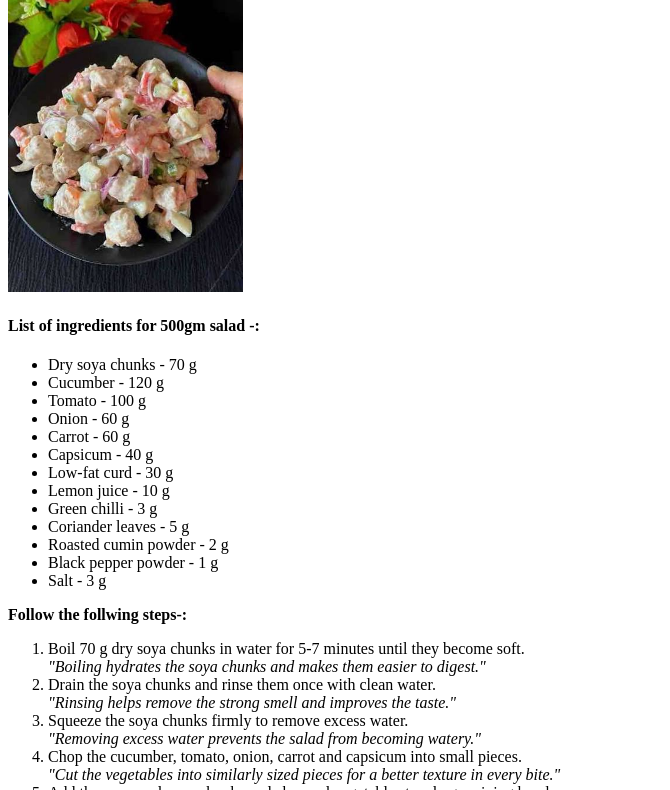
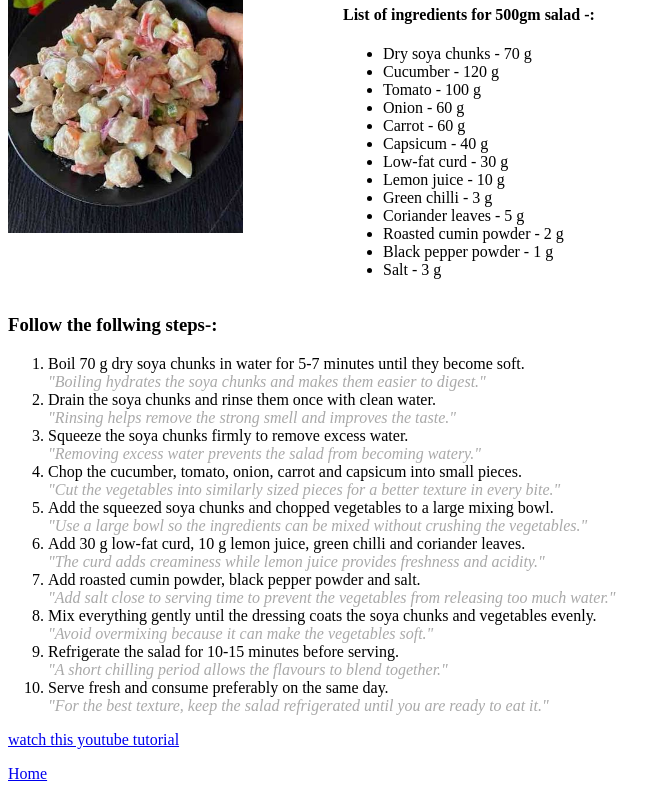
Before and after one commit to tekriwalamankumar-a11y/odin-recepies, a plain HTML site: page recipes/soya-chunks-salad.html in a window 1280 px wide. Shown: the part 70-860 px from the top of the page, without its empty margins (0-670 px from the left). Drawn offline with Linux system fonts and the light colour scheme.

Commit message:
added the common css file to all the subpages and removed the support border line.

```diff
--- a/recipes/soya-chunks-salad.html
+++ b/recipes/soya-chunks-salad.html
@@ -4,11 +4,17 @@
     <meta charset="UTF-8">
     <meta name="viewport" content="width=device-width, initial-scale=1.0">
     <title>SOYA CHUNKS SALAD </title>
+    <link rel="stylesheet" href="styles-page.css">
 </head>
 <body>
+    <div class="header">
+      <div class="logo">
+        <img src="img/soya-chunks-salad.jpeg" alt="soya chunks salad" width="235">
+      </div>
+      <div>
             <h2> <strong>SOYA CHUNKS SALAD </strong></h2>
-    <img src="img/soya-chunks-salad.jpeg" alt="soya chunks salad" width="235">
             <h4><strong>List of ingredients for 500gm salad -: </strong></h4>
+          <div>
                 <ul>
                     <li>Dry soya chunks - 70 g</li>
                     <li>Cucumber - 120 g</li>
@@ -24,7 +30,11 @@
                     <li>Black pepper powder - 1 g</li>
                     <li>Salt - 3 g</li>
                 </ul>
-        <p><strong>Follow the follwing steps-:</strong></p>
+            </div>
+        </div>
+     </div>
+     <div>
+        <h3><strong>Follow the follwing steps-:</strong></h3>
         <ol>
             <li>Boil 70 g dry soya chunks in water for 5-7 minutes until they become soft.</li>
                 <em>"Boiling hydrates the soya chunks and makes them easier to digest."</em>
@@ -56,6 +66,7 @@
             <li>Serve fresh and consume preferably on the same day.</li>
                 <em>"For the best texture, keep the salad refrigerated until you are ready to eat it."</em>
         </ol>
+     </div>
         <a href="https://youtube.com/shorts/H5TtkiVfoJ8?si=RhcQiHLL0V8oF940" target="_blank">watch this youtube tutorial</a>
         <p> <a href="../index.html">Home</a></p>
 </body>
--- a/recipes/styles-page.css
+++ b/recipes/styles-page.css
@@ -1,14 +1,9 @@
 *{
     font-family: Times New Roman, Times, serif;
-    border: 1px solid red;
 }
 .header{
     display: inline-flex;
     gap:100px;
-}
-.ingredients{
-    display: inline-flex;
-    gap: 20px;
 }
 .h3{
     text-align: center;
@@ -20,3 +15,6 @@ div{
     text-align:justify;
 
 }
+em{
+    color: darkgray;
+}
```
Also changed, not shown: recipes/protein-cookies.html (+12 -1 lines), recipes/soya-pulao.html (+13 -2 lines). Lines whose indentation alone changed are shown as unchanged.
